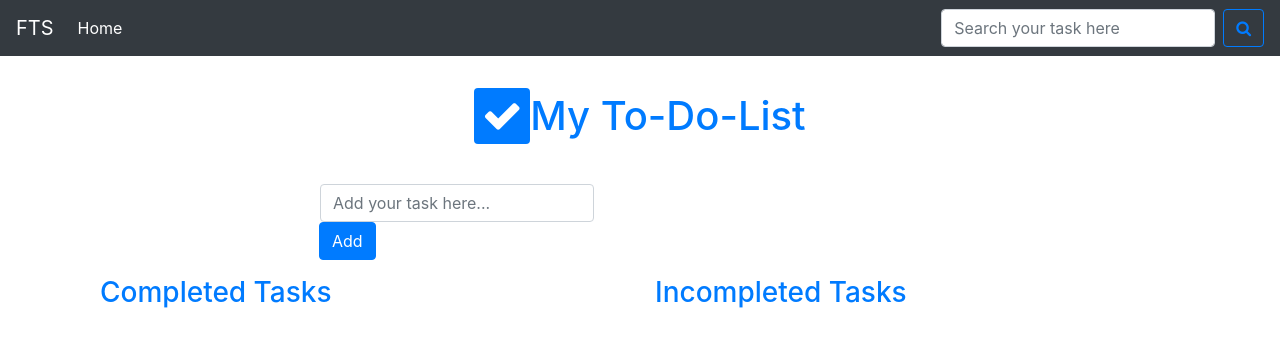
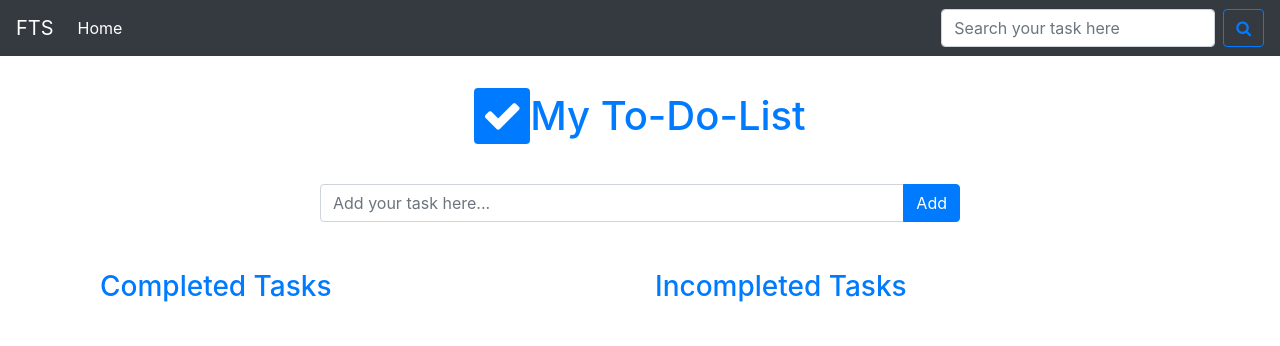
Before and after one commit to ftsitern/to-do-list, a React (Create React App) app: page / in a window 1280 px wide. Shown: the top 346 px of the page. Built offline with nearby package versions, Linux system fonts and the light colour scheme.

Commit message:
form styling fixed

```diff
--- a/src/components/form-add-notes.js
+++ b/src/components/form-add-notes.js
@@ -4,8 +4,7 @@ const AddNotes = (props) => {
 const {todo,handleChange,handleSubmit}=props
  return (
    <div className='addNotes'>
-     <div class='input-group mx-auto mb-3 w-50'>
-     <form onSubmit={handleSubmit}>
+     <form onSubmit={handleSubmit} class="input-group mb-5" style={{width: "50%", margin: "auto"}}>
        <input
          type='text'
          className='form-control'
@@ -20,7 +19,6 @@ const {todo,handleChange,handleSubmit}=props
          </button>
        </div>
        </form>
-     </div>
    </div>
  )
 }
```
